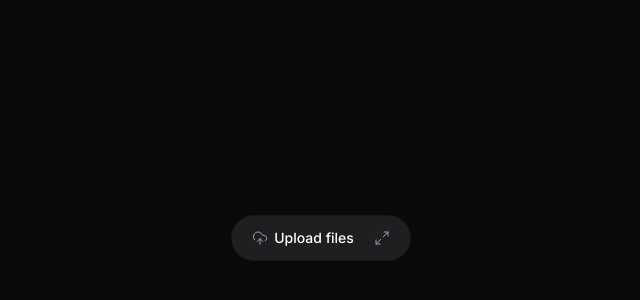
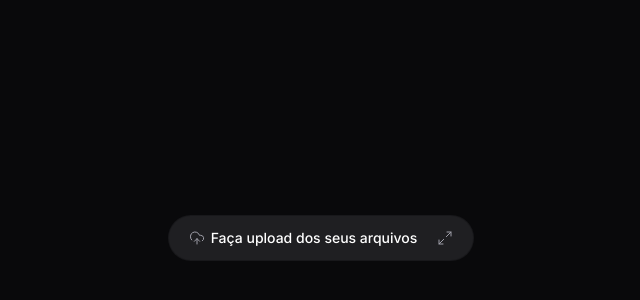
Before and after one commit to MayconAntonioDaniel/web-upload-widget, a React (Vite) app: page / in a window 1280 px wide. Shown: the part 162-462 px from the top of the page, without its empty margins (319-959 px from the left). Built offline with nearby package versions, Linux system fonts and the light colour scheme.

Commit message:
new: git configure s3 sync

```diff
--- a/src/components/upload-widget-title.tsx
+++ b/src/components/upload-widget-title.tsx
@@ -9,11 +9,11 @@
       <UploadCloud className="size-4 text-zinc-400" strokeWidth={ 1.5 } />
         { isThereAnyPendingUpload ? (
           <span className="flex items-baseline gap-1">
-            Uploading
+            Enviando
             <span className="text-xs text-zinc-400 tabular-nums">{globalPorcentage}%</span>
           </span>
         ) : (
-          <span className="text-sm font-medium">Upload files</span>
+          <span className="text-sm font-medium">Faça upload dos seus arquivos</span>
         )}
     </div>
   )
```
